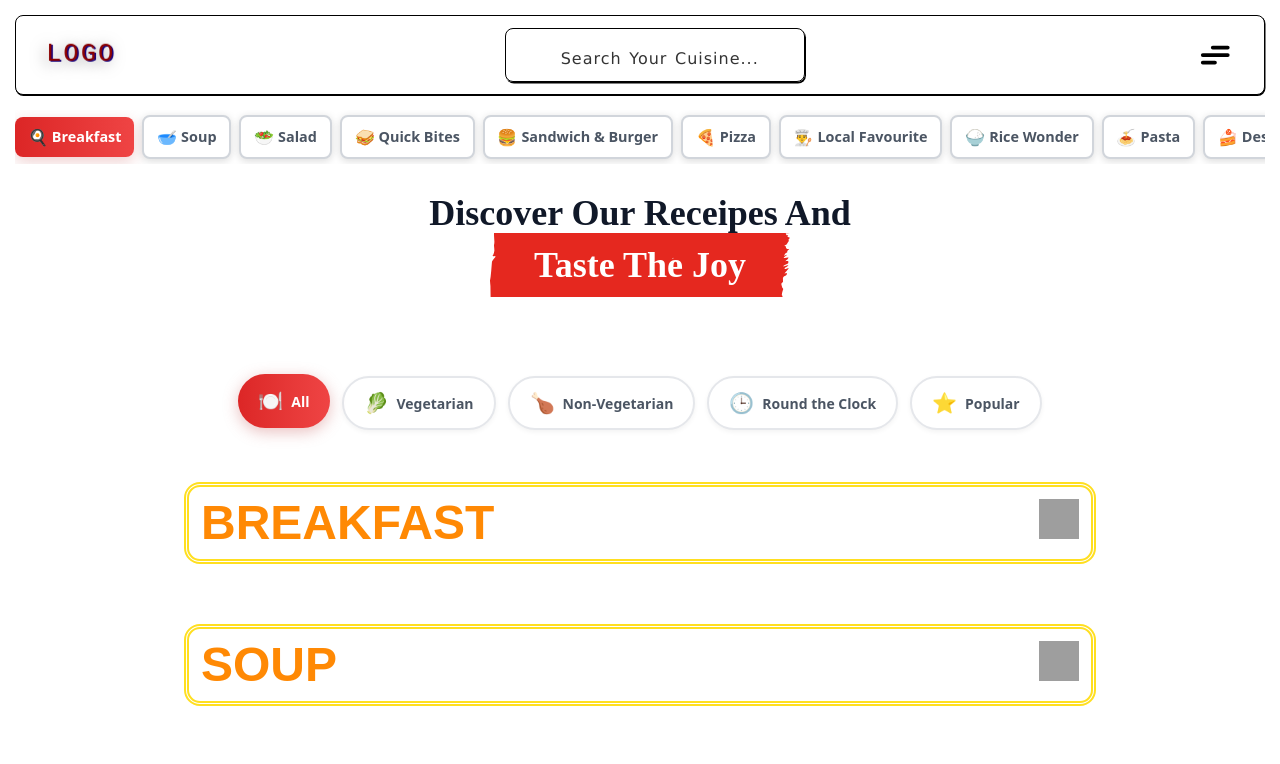
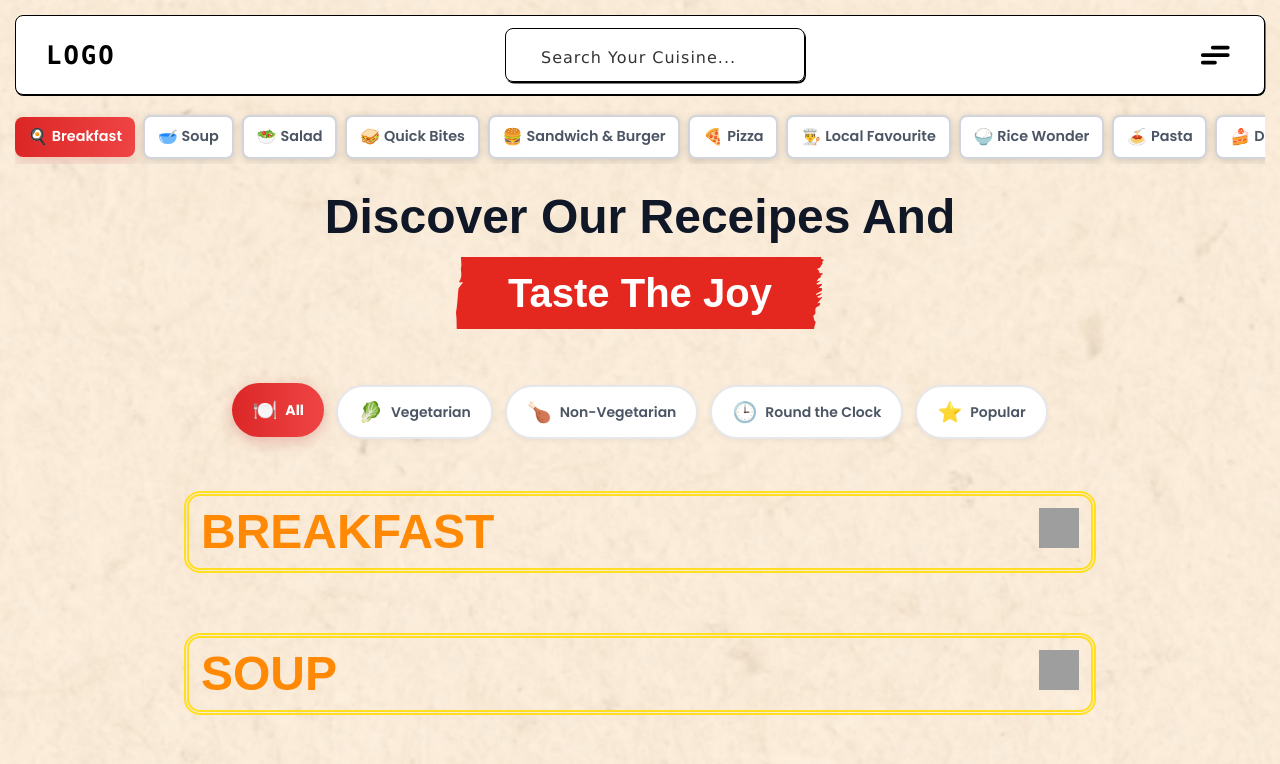
Before and after one commit to shashank-botk/Food-Ordering, a React (Vite) app: page / in a window 1280 px wide. Shown: the top 764 px of the page. Built offline with nearby package versions, Linux system fonts and the light colour scheme; grey boxes are pictures that could not be loaded; a web font is replaced by a local one.

Commit message:
Merged Branch And Some Changes

```diff
--- a/src/App.jsx
+++ b/src/App.jsx
@@ -1,5 +1,5 @@
+import React from 'react';
 import Navbar from './components/Navbar';
-// import { CategoryTabs } from './components/CategoryTabs';
 import CategoryTabs from './components/CategoryTabs';
 import MenuCards from './components/MenuCards';
 
@@ -8,17 +8,17 @@ function App() {
     <>
       <Navbar />
       <CategoryTabs />
-      <main className="container mx-auto max-w-7xl px-4 py-6 md:px-8">
-        <div className="flex flex-col items-center font-[menuTitle]">
-          <h1 className="text-center text-4xl font-bold text-gray-900">
+      <main className="container mx-auto max-w-7xl px-4 py-6 pb-0 md:px-8">
+        <div className="font-fun flex flex-col items-center">
+          <h1 className="text-center text-5xl font-black text-gray-900">
             Discover Our Receipes And
           </h1>
-          <div className="relative flex w-fit items-center justify-center">
-            <h1 className="font-display absolute text-center text-4xl font-bold text-white">
+          <div className="relative my-4 flex w-[23em] items-center justify-center">
+            <h1 className="absolute text-center text-[40px] font-bold text-white">
               Taste The Joy
             </h1>
             <img
-              className="h-[4em] w-full object-cover"
+              className="h-[4.5em] w-full object-cover"
               src="/public/images/paintbrush_red.svg"
               alt=""
             />
--- a/src/components/FilterButtons.jsx
+++ b/src/components/FilterButtons.jsx
@@ -13,7 +13,7 @@ export function FilterButtons() {
 
   return (
     <div
-      className="mb-[5px] flex flex-wrap justify-center gap-[12px] py-[15px]"
+      className="mb-[5px] flex flex-wrap justify-center gap-[12px] py-[15px] pt-[0px]"
       id="filters"
     >
       {filters.map(({ id, label, icon }) => (
--- a/src/components/MenuCards.jsx
+++ b/src/components/MenuCards.jsx
@@ -33,8 +33,7 @@ const MenuCards = () => {
               <h1 className='text-orange-400 font-bold font-fun'>{val.category}</h1>
               {/* Change Arrow Based on Open/Closed State */}
               <img
-                className={`h-10 w-10 transition-transform duration-500 ease-in-out ${
-                  openCategories.includes(val.category)
+                className={`h-10 w-10 transition-transform duration-500 ease-in-out ${openCategories.includes(val.category)
                   ? 'rotate-180'
                   : 'rotate-0'
                   }`}
@@ -46,8 +45,7 @@ const MenuCards = () => {
 
           {/* Show Menu Items Only When Category is Open */}
           <div
-            className={`transform overflow-hidden transition-all duration-500 ease-in-out ${
-              openCategories.includes(val.category)
+            className={`transform overflow-hidden transition-all duration-500 ease-in-out ${openCategories.includes(val.category)
               ? 'max-h-screen scale-y-100 opacity-100'
               : 'max-h-0 scale-y-0 opacity-0'
               }`}
--- a/src/index.css
+++ b/src/index.css
@@ -1,8 +1,8 @@
 @import url('https://fonts.googleapis.com/css2?family=Poppins:ital,wght@0,100;0,200;0,300;0,400;0,500;0,600;0,700;0,800;0,900;1,100;1,200;1,300;1,400;1,500;1,600;1,700;1,800;1,900&display=swap');
-/*** @type {import('tailwindcss').Config} */
+
 @import url('https://fonts.googleapis.com/css2?family=Amarante&family=Borel&family=Chicle&family=Funnel+Display:wght@300..800&family=Grenze+Gotisch:wght@100..900&family=Pirata+One&family=Playwrite+CU+Guides&family=Yusei+Magic&display=swap');
+
 @import 'tailwindcss';
-
 
 @font-face {
   font-family: 'menuTitle';
@@ -15,98 +15,39 @@
   }
 }
 
-
-/*
-.customeTextStyle {
-    text-shadow: 4px 3px 0px rgb(40, 39, 39);
-    -webkit-text-stroke: 0.7px black;
-    -webkit-text-fill-color: yellow;
+html {
+  font-family: 'Poppins', sans-serif;
 }
 
-.customeTextStyle2 {
-    -webkit-text-stroke: 0.7px black;
-    -webkit-text-fill-color: yellow;
-} */
-
-.navbar {
-     display: flex;
-     align-items: center;
-     justify-content: space-between;
-     /* margin: 15px; */
-     padding: 10px 30px;
-     border-radius: 0.5rem;
-     box-shadow: 0.5px 1px 0  #000;
-     border: 1px solid black;
-     opacity: 0;
-     animation: navbarFadeIn 1s ease forwards;
+body {
+  background-image: url('/public/images/globalBackground.webp');
+  min-height: 100vh;
+  background-color: #ffedd5;
+  background-position: center;
+  background-size: cover;
 }
 
-@keyframes navbarFadeIn {
-     0% {
-          opacity: 0;
-     }
-
-     100% {
-          opacity: 1;
-     }
+::-webkit-scrollbar {
+  width: 3px;
+  height: 3px;
 }
 
-.logo > h1 {
-     color:  darkred;
-     font-size: 1.6rem;
-     font-weight: 500;
-     font-family: monospace ;
-     transition: all 0.3s ease;
-     animation: float 3s ease-in-out infinite;
-     cursor: pointer;
-     user-select: none;
-     text-shadow:
-          1.5px 1.5px 0px rgb(27, 6, 125),
-          -3px 3px 15px rgba(0, 0, 0, 0.5)
-          ;
-     -webkit-user-drag: none;
-     letter-spacing: 2px;
+::-webkit-scrollbar-track {
+  background: #f8f8f8;
+  border-radius: 12px;
 }
 
-@keyframes float {
-     0% {
-          transform: translateY(0px);
-     }
-
-     50% {
-          transform: translateY(-2px);
-     }
-
-     100% {
-          transform: translateY(0px);
-     }
+::-webkit-scrollbar-thumb {
+  background: linear-gradient(to bottom, #d80000, #ff4d4d);
+  border-radius: 12px;
+  transition:
+    background 0.25s ease-in-out,
+    transform 0.25s ease-in-out;
 }
 
-
-input {
-     width: 300px;
-     margin: 2px;
-     padding: 0.875rem;
-     padding-left: 35px;
-     padding-right: 25px;
-     font-size: 1rem;
-     border: 1.5px solid #000;
-     border-radius: 0.5rem;
-     box-shadow: 1px 1.5px 0 #000;
-     outline: none;
-     transition: ease 0.25s;
-     color: red;
-}
-
-
-input::placeholder {
-     color: black;
-     font-weight: 500;
-     opacity: 0.8;
-     font-family: Verdana, Geneva, Tahoma, sans-serif;
-     letter-spacing: 1px;
-     word-spacing: 1.5px;
-     text-align: center;
+::-webkit-scrollbar-thumb:hover {
+  background: linear-gradient(to bottom, #b91c1c, #d23f3f);
+  transform: scale(1.1);
 }
 
 /* Navbar Section - Menu Icon */
@@ -139,11 +80,11 @@ input::placeholder {
   stroke-dasharray: 12 63;
 }
 
-.hamburger input:checked+svg {
+.hamburger input:checked + svg {
   transform: rotate(-45deg);
 }
 
-.hamburger input:checked+svg .line-top-bottom {
+.hamburger input:checked + svg .line-top-bottom {
   stroke-dasharray: 20 300;
   stroke-dashoffset: -32.42;
 }
--- a/store/menuItemData.js
+++ b/store/menuItemData.js
@@ -110,40 +110,41 @@ export const menuItems = [
     ],
   },
   {
-      "category": "quick-bites",
-  "items": [
+    category: 'quick-bites',
+    items: [
       {
-      "name": "French Fries",
-      "description": "Crispy golden potato fries served with ketchup."
+        name: 'French Fries',
+        description: 'Crispy golden potato fries served with ketchup.',
       },
       {
-      "name": "Mozzarella Sticks",
-      "description": "Deep-fried mozzarella cheese sticks with marinara sauce."
+        name: 'Mozzarella Sticks',
+        description: 'Deep-fried mozzarella cheese sticks with marinara sauce.',
       },
       {
-      "name": "Chicken Nuggets",
-      "description": "Bite-sized crispy chicken nuggets with a choice of dip."
+        name: 'Chicken Nuggets',
+        description: 'Bite-sized crispy chicken nuggets with a choice of dip.',
       },
       {
-      "name": "Spring Rolls",
-      "description": "Vegetable-stuffed rolls served with a tangy dipping sauce."
+        name: 'Spring Rolls',
+        description:
+          'Vegetable-stuffed rolls served with a tangy dipping sauce.',
       },
       {
-      "name": "Garlic Bread",
-      "description": "Oven-toasted bread with garlic butter and herbs."
+        name: 'Garlic Bread',
+        description: 'Oven-toasted bread with garlic butter and herbs.',
       },
       {
-      "name": "Nachos",
-      "description": "Crunchy nachos topped with melted cheese and jalapeños."
+        name: 'Nachos',
+        description: 'Crunchy nachos topped with melted cheese and jalapeños.',
       },
       {
-      "name": "Onion Rings",
-      "description": "Crispy battered onion rings with a side of spicy mayo."
+        name: 'Onion Rings',
+        description: 'Crispy battered onion rings with a side of spicy mayo.',
       },
       {
-      "name": "Popcorn Chicken",
-      "description": "Tender fried chicken bites seasoned to perfection."
-    }
-  ]
+        name: 'Popcorn Chicken',
+        description: 'Tender fried chicken bites seasoned to perfection.',
+      },
+    ],
   },
 ];
```
Lines whose indentation alone changed are shown as unchanged.
